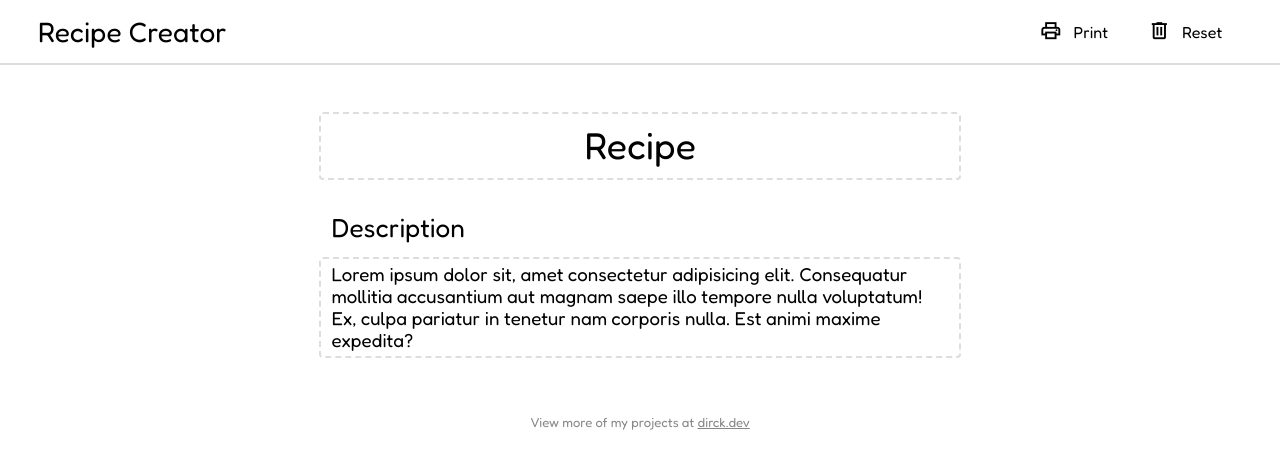
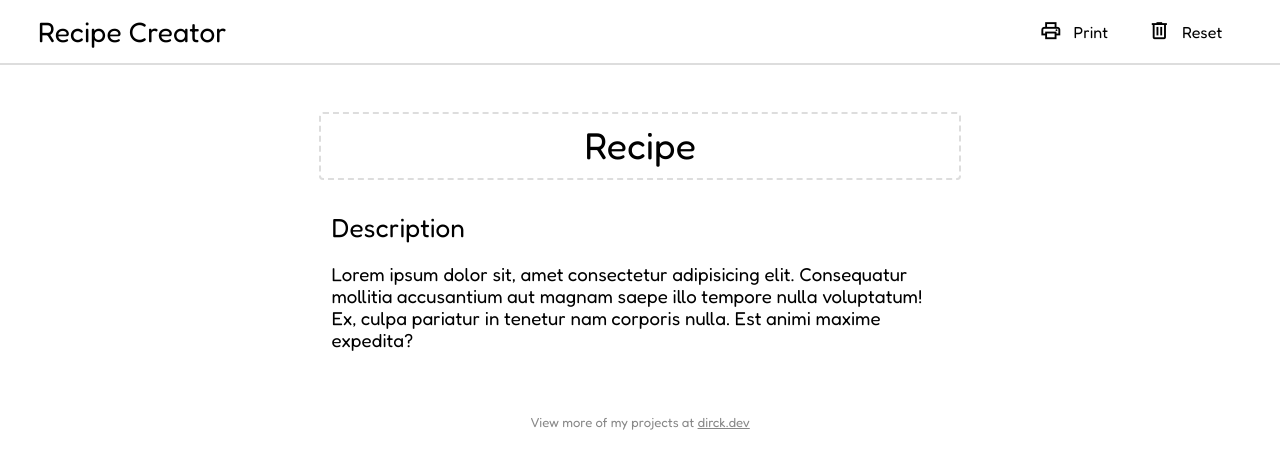
Before and after one commit to dirckvdende/recipe-creator, a Nuxt app: page / in a window 1280 px wide. Shown: the top 468 px of the page. Built offline with nearby package versions, Linux system fonts and the light colour scheme.

Commit message:
Added style to text section

```diff
--- a/app/components/sections/TextSection.vue
+++ b/app/components/sections/TextSection.vue
@@ -26,6 +26,11 @@
 
 <style lang="scss" scoped>
     @use "~/assets/scss/common.scss";
+
+    .section-container:not(:hover) textarea:not(:focus) {
+        border-color: transparent;
+    }
+
     textarea {
         @extend %editable-text;
         height: auto;
```
